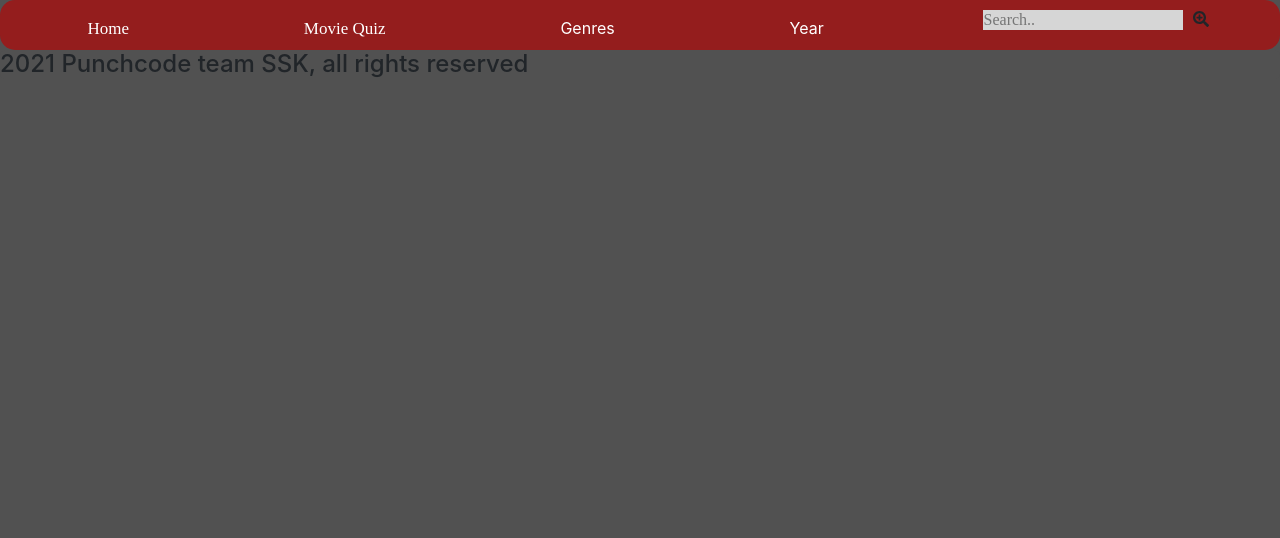
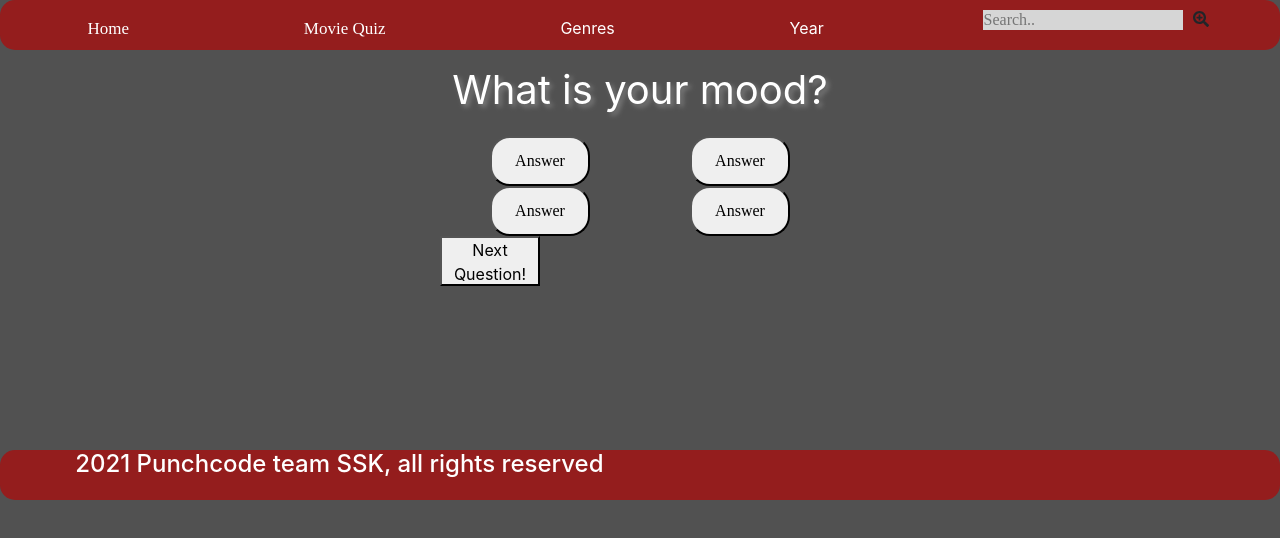
Before and after one commit to RikikiB/movie-project, a React (Create React App) app in the folder Frontend/: page /quizpage in a window 1280 px wide. Shown: the top 538 px of the page. Built offline with nearby package versions, Linux system fonts and the light colour scheme.

Commit message:
giving sheida the page

```diff
--- a/Frontend/src/Components/App.js
+++ b/Frontend/src/Components/App.js
@@ -5,7 +5,7 @@ import 'bootstrap/dist/css/bootstrap.min.css'
 import '../main.css'
 import Home from './Home'
 import MovieDetailPage from './views/MovieDetailPage'
-import Quizpage from './Quizpage'
+import Quizpage from './Quizpage.js'
 import MovieLayout from './Movieslayout'
 import Navbar from './dropdownmenu.js'
 
@@ -18,7 +18,7 @@ function App() {
           <Route exact path='/'>
             <Home />
             <div>
-              <Link to='/quizpage'></Link>
+              <Link to='/'></Link>
               <button className='btn5'>
                 <h1>START QUIZ!</h1>
               </button>
@@ -30,7 +30,7 @@ function App() {
           <Route path='/Movieslayout'>
             <MovieLayout />
           </Route>
-          <Route path='/quiz'>
+          <Route path='/quizpage'>
             <Quizpage />
           </Route>
         </Switch>
--- a/Frontend/src/Components/Footer.css
+++ b/Frontend/src/Components/Footer.css
@@ -1,6 +1,12 @@
 .Footer {
-  background-color: rgb(81, 81, 81, 1);
-  border-radius: 5px;
-  margin-bottom: 60px;
+  height: 50px;
+  width: 100%;
+  background-color: rgba(168, 14, 14, 0.767);
   font-family: 'Crimson Text', serif;
+  border-radius: 15px;
+  display: grid;
+  display: Grid;
+  justify-items: center;
+  grid-template-areas: 'quiz home genres year search';
+  color: white;
 }
--- /dev/null
+++ b/Frontend/src/Components/Quizpage.js
@@ -0,0 +1,22 @@
+import './Quizpage.scss'
+function Quizpage() {
+  return (
+    <div className='Quizpage'>
+      <div className='Quizbox'>
+        <div className='Question'>
+          <p> What is your mood?</p>
+        </div>
+        <div className='answer-list'>
+          <button className='answer'>Answer</button>
+          <button className='answer'>Answer</button>
+          <button className='answer'>Answer</button>
+          <button className='answer'>Answer</button>
+        </div>
+        <div className='nextbutton'>
+          <button className='nextbutton'>Next Question!</button>
+        </div>
+      </div>
+    </div>
+  )
+}
+export default Quizpage
--- /dev/null
+++ b/Frontend/src/Components/Quizpage.scss
@@ -0,0 +1,46 @@
+.Quizpage {
+  height: 90%;
+  width: 100%;
+  display: flex;
+  justify-content: center;
+  display: Grid;
+  grid-template-areas:
+    'question'
+    'answers'
+    'next next';
+  align-self: center;
+}
+.Quizbox {
+  height: 400px;
+  width: 400px;
+}
+.Question {
+  margin-top: 10px;
+  font-size: 40px;
+  text-shadow: 3px 3px 5px grey;
+  color: white;
+  font-family: 'Crimson Text', serif;
+  text-align: center;
+  grid-area: question;
+}
+.answer-list {
+  grid-area: answers;
+  display: Grid;
+  grid-template-columns: 1fr 1fr;
+  grid-template-rows: 1fr 1fr;
+}
+
+.answer {
+  font-family: 'Crimson Text', serif;
+  border-radius: 20px;
+  height: 50px;
+  width: 100px;
+  display: Grid;
+  justify-self: center;
+  align-items: center;
+}
+.nextbutton {
+  grid-area: next;
+  height: 50px;
+  width: 100px;
+}
--- a/Frontend/src/Components/Quizpage.tsx
+++ /dev/null
@@ -1,16 +0,0 @@
-import React from "react";
-
-function Quizpage() {
-  return (
-    <div>
-      <div className="Question">
-        <h1> What Genre are you Intrested in?</h1>
-      </div>
-      <div className="Answerbox">
-        <input type="radio" id="html" name="fav_language" value="HTML" />
-      </div>
-    </div>
-  );
-}
-
-export default Quizpage;
```
